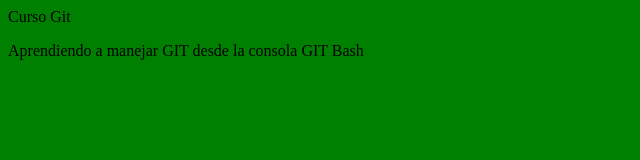
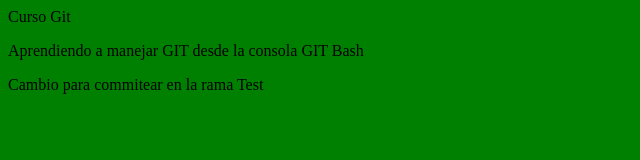
Before and after one commit to AlexCastleLittleField/GitFacilito, a plain HTML site: page index.html in a window 1280 px wide. Shown: the whole page, without its empty margins (0-640 px from the left). Drawn offline with Linux system fonts and the light colour scheme.

Commit message:
Cambios a commitear en rama/branch Test

```diff
--- a/index.html
+++ b/index.html
@@ -8,5 +8,6 @@
 <body>
 	Curso Git
 	<p>Aprendiendo a manejar GIT desde la consola GIT Bash</p>
+	<p>Cambio para commitear en la rama Test</p>
 </body>
 </html>
```
